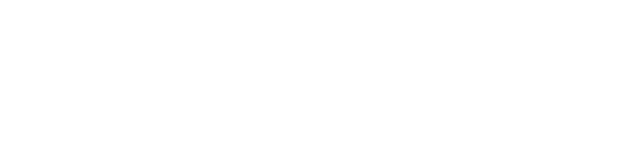
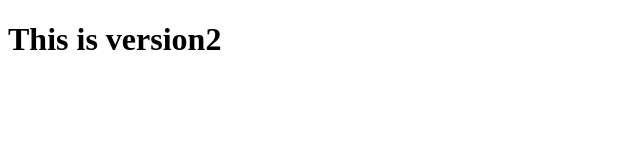
Before and after one commit to Jameel-25/myrepo, a plain HTML site: page index.html in a window 1280 px wide. Shown: the whole page, without its empty margins (0-640 px from the left). Drawn offline with Linux system fonts and the light colour scheme.

Commit message:
This is a v2

```diff
--- a/index.html
+++ b/index.html
@@ -5,5 +5,7 @@
     <meta name="viewport" content="width=device-width, initial-scale=1.0" />
     <title>Document</title>
   </head>
-  <body></body>
+  <body>
+    <h1>This is version2</h1>
+  </body>
 </html>
```
